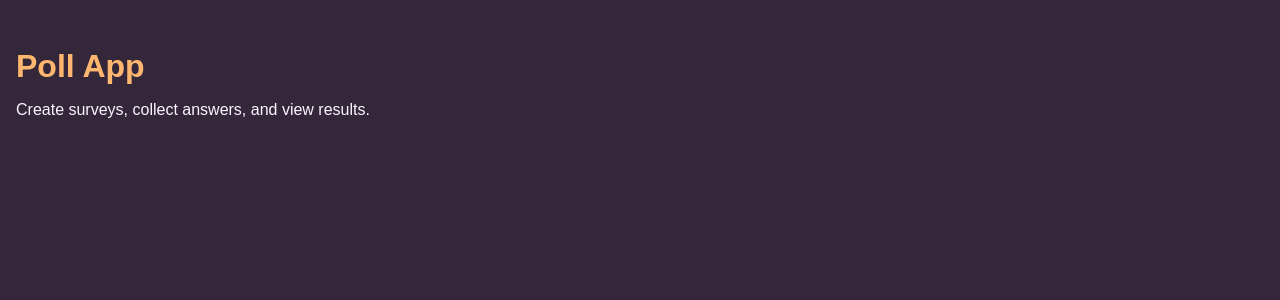
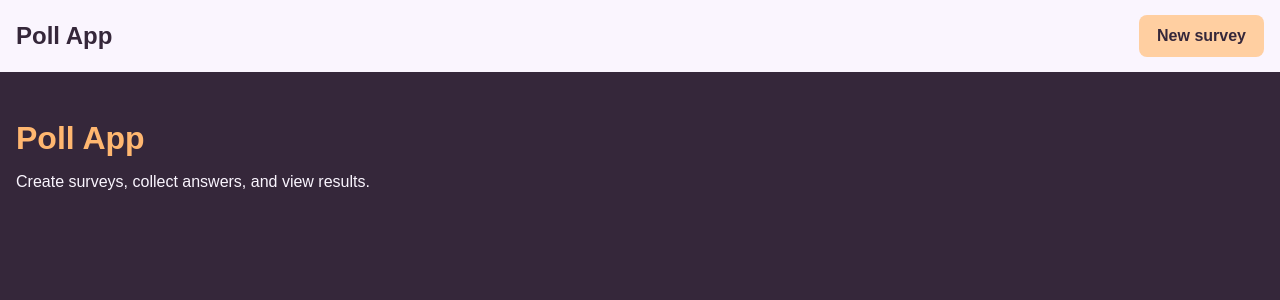
Before and after one commit to OlegOlanovski/poll-app, an Angular app: page / in a window 1280 px wide. Shown: the top 300 px of the page. Built offline with nearby package versions, Linux system fonts and the light colour scheme.

Commit message:
feat: create application header

```diff
--- a/src/app/app.html
+++ b/src/app/app.html
@@ -1,3 +1,5 @@
+<app-header />
+
 <main>
   <h1>Poll App</h1>
   <p>Create surveys, collect answers, and view results.</p>
--- a/src/app/app.ts
+++ b/src/app/app.ts
@@ -1,9 +1,10 @@
-import { Component, signal } from '@angular/core';
+import { Component } from '@angular/core';
 import { RouterOutlet } from '@angular/router';
+import { Header } from './shared/components/header/header';
 
 @Component({
   selector: 'app-root',
-  imports: [RouterOutlet],
+  imports: [RouterOutlet, Header],
   templateUrl: './app.html',
   styleUrl: './app.scss',
 })
--- /dev/null
+++ b/src/app/shared/components/header/header.html
@@ -0,0 +1,11 @@
+<header class="header">
+    <div class="header__container">
+        <a class="header__logo" href="/" aria-label="Poll App home">
+            Poll App
+        </a>
+
+        <button class="header__button" type="button">
+            New survey
+        </button>
+    </div>
+</header>
--- /dev/null
+++ b/src/app/shared/components/header/header.scss
@@ -0,0 +1,61 @@
+:host {
+  display: block;
+}
+
+.header {
+  color: var(--color-text);
+  background-color: var(--color-surface);
+}
+
+.header__container {
+  width: min(100% - 32px, var(--content-width));
+  min-height: 72px;
+  margin-inline: auto;
+
+  display: flex;
+  align-items: center;
+  justify-content: space-between;
+  gap: 24px;
+}
+
+.header__logo {
+  color: var(--color-text);
+  font-size: 24px;
+  font-weight: 700;
+}
+
+.header__button {
+  padding: 12px 18px;
+  color: var(--color-text);
+  background-color: var(--color-primary-light);
+  border: 0;
+  border-radius: var(--border-radius);
+  font-weight: 700;
+  transition:
+    background-color 0.2s ease,
+    transform 0.2s ease;
+}
+
+.header__button:hover {
+  background-color: var(--color-primary);
+  transform: translateY(-2px);
+}
+
+.header__button:focus-visible {
+  outline: 3px solid var(--color-primary);
+  outline-offset: 3px;
+}
+
+@media (max-width: 600px) {
+  .header__container {
+    min-height: 64px;
+  }
+
+  .header__logo {
+    font-size: 20px;
+  }
+
+  .header__button {
+    padding: 10px 14px;
+  }
+}
```
Also changed, not shown: src/app/shared/components/header/header.ts (added, +9 -0 lines), 1 other file (tests, documents, lock files or other folders).
